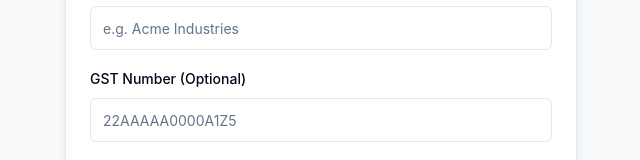
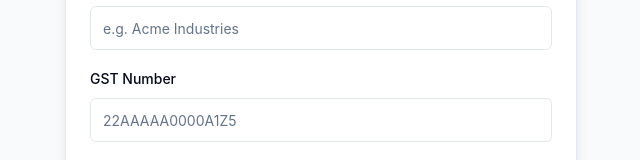
Before and after one commit to ultimatedev03/Vps-fronted-indiantrademart, a React (Vite) app: page /vendor/register in a window 1280 px wide. Shown: the part 306-466 px from the top of the page, without its empty margins (319-959 px from the left). Built offline with nearby package versions, Linux system fonts and the light colour scheme; no server answers; the database is empty.

Commit message:
done by dp

```diff
--- a/src/modules/vendor/pages/auth/Register.jsx
+++ b/src/modules/vendor/pages/auth/Register.jsx
@@ -420,7 +420,7 @@ const VendorRegister = () => {
               </div>
 
               <div className="space-y-2">
-                <Label>GST Number (Optional)</Label>
+                <Label>GST Number</Label>
                 <Input
                   value={formData.gstNumber}
                   onChange={(e) => setFormData({
```
